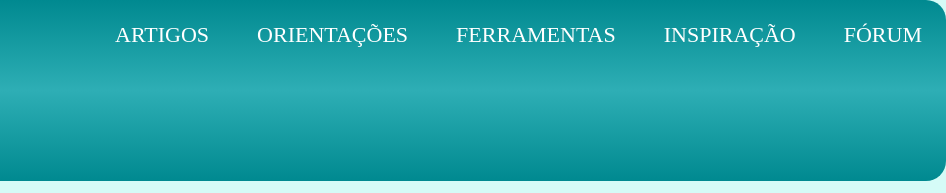
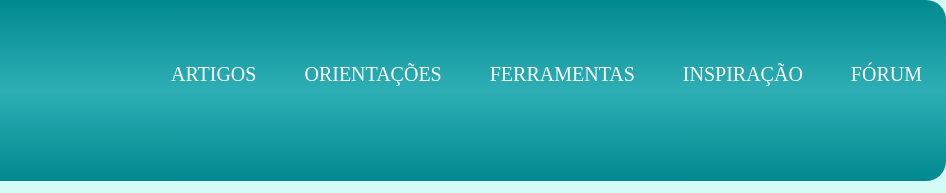
Before and after one commit to EdsonKichie/gastao-agrinho, a plain HTML site: page index.html in a window 1280 px wide. Shown: the top 193 px of the page, 334-1280 px from the left. Drawn offline with Linux system fonts and the light colour scheme.

Commit message:
Update menu.css

```diff
--- a/styles/menu.css
+++ b/styles/menu.css
@@ -40,6 +40,7 @@ ul{
     transform: 2ms ease-in;
     position: relative;
     padding-bottom: 5px;
+
 }
 
 
@@ -89,7 +90,8 @@ ul{
     display: block;
     padding: 40px;
     color: var(--fonte-clara);
-    font-size: 22px;
+    font-size: 20px;
+    margin-top: 40px;
 }
 .menu a:hover{
     background-color: var(--hover-claro);
```
